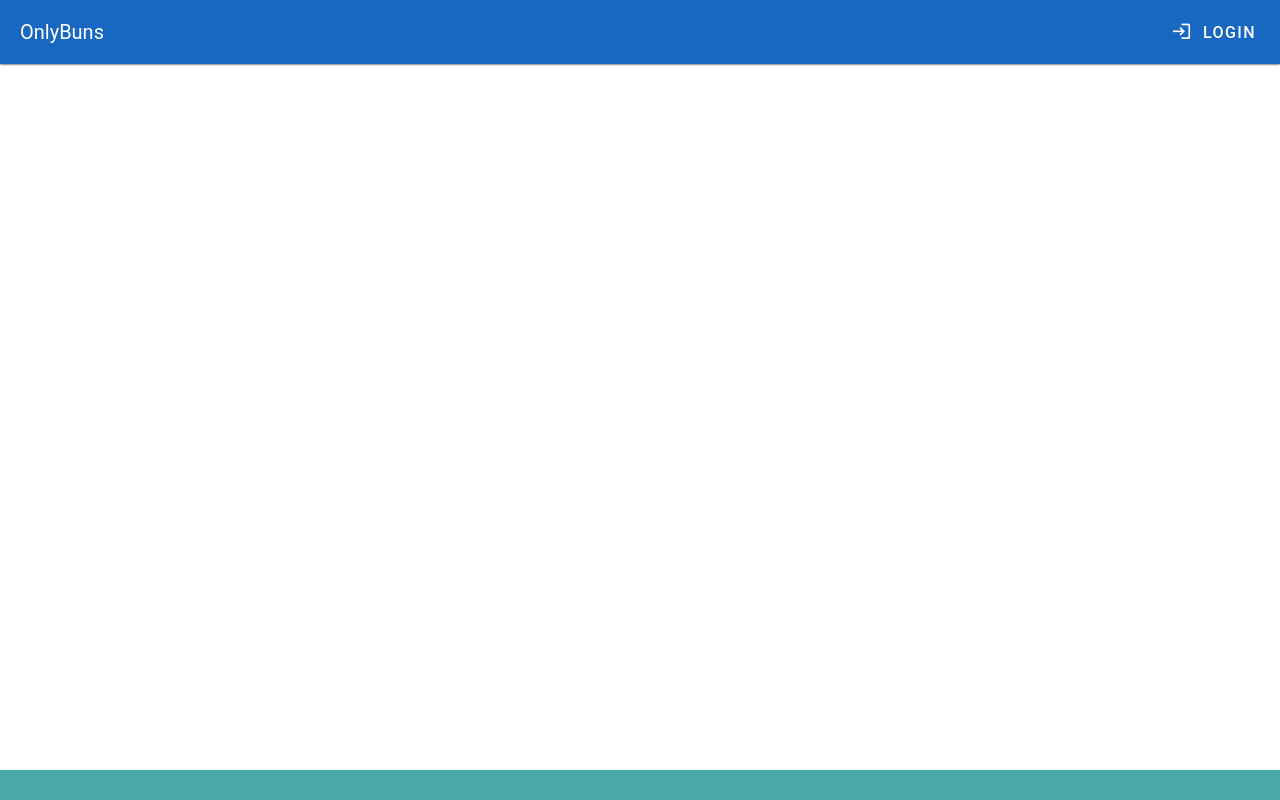
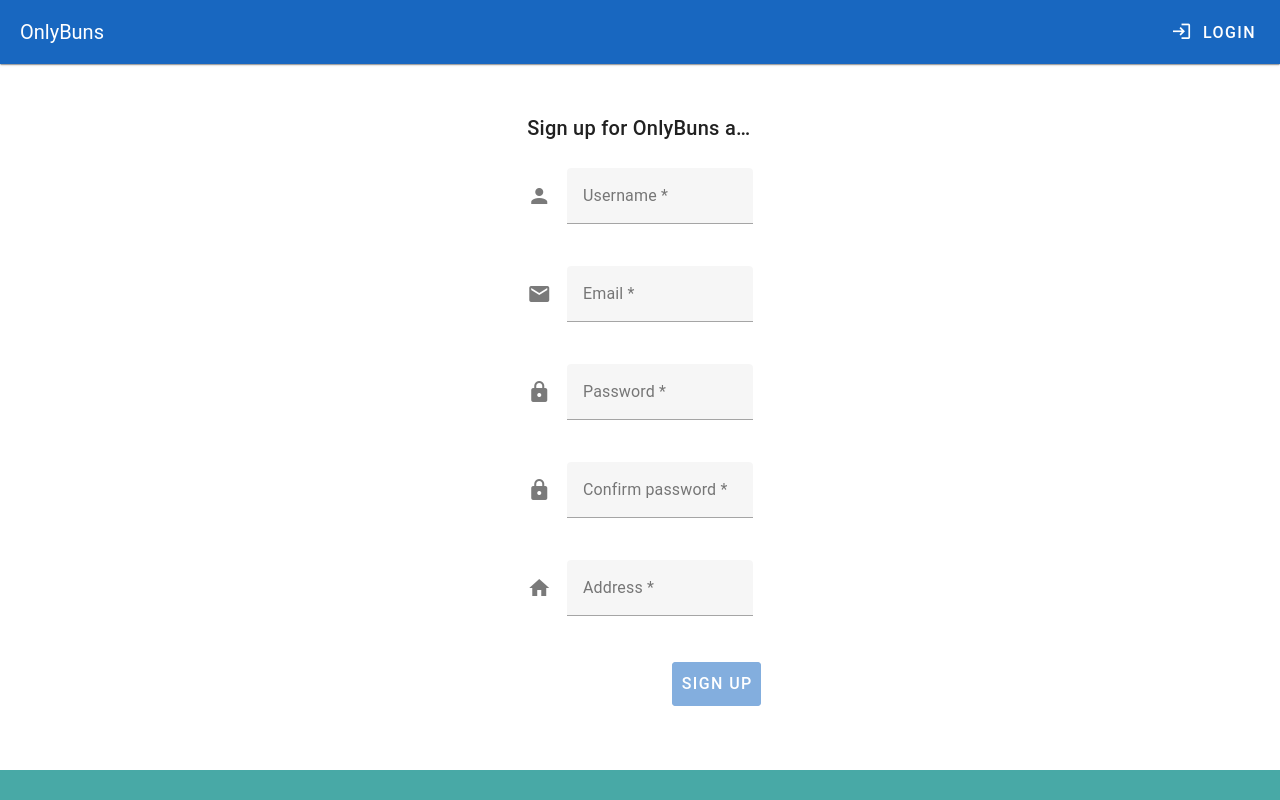
Before and after one commit to CerTech-Solutions/OnlyBuns, a Vue app in the folder frontend/: page /signup in a window 1280 px wide. Before the commit this address had no page. Built offline with nearby package versions, Linux system fonts and the light colour scheme.

Commit message:
feat: Added SignUpView for user registration

```diff
--- a/frontend/src/router/index.js
+++ b/frontend/src/router/index.js
@@ -1,19 +1,13 @@
 import { createRouter, createWebHistory } from 'vue-router';
 import LoginView from '../views/LoginView.vue';
 import HomeView from '../views/HomeView.vue';
+import SignUpView from '../views/SignUpView.vue';
 
 // Define your routes
 const routes = [
-  {
-    path: '/',
-    name: 'Home',
-    component: HomeView
-  },
-  {
-    path: '/login',
-    name: 'Login',
-    component: LoginView
-  }
+  { path: '/', name: 'Home', component: HomeView },
+  { path: '/login', name: 'Login', component: LoginView },
+  { path: '/signup', name: 'SignUp', component: SignUpView }
 ];
 
 // Create the router instance
--- a/frontend/src/views/LoginView.vue
+++ b/frontend/src/views/LoginView.vue
@@ -76,7 +76,7 @@ export default {
       });
     },
     signUp() {
-
+      this.$router.push("/signup");
     }
   }
 };
--- /dev/null
+++ b/frontend/src/views/SignUpView.vue
@@ -0,0 +1,150 @@
+<template>
+  <v-container>
+    <v-row justify="center">
+      <v-col lg="3">
+        <v-card variant="text">
+          <v-card-title class="headline">Sign up for OnlyBuns account</v-card-title>
+          <v-spacer></v-spacer>
+          <v-card-text>
+            <v-form v-model="valid">
+              <v-text-field
+                label="Username *"
+                v-model="username"
+                prepend-icon="mdi-account"
+                :rules="usernameRules"
+                required
+              ></v-text-field>
+              <br>
+              <v-text-field
+                label="Email *"
+                v-model="email"
+                prepend-icon="mdi-email"
+                type="email"
+                :rules="emailRules"
+                required
+              ></v-text-field>
+              <br>
+              <v-text-field
+                label="Password *"
+                v-model="password"
+                prepend-icon="mdi-lock"
+                type="password"
+                :rules="passwordRules"
+                required
+              ></v-text-field>
+              <br>
+              <v-text-field
+                label="Confirm password *"
+                v-model="confirmPassword"
+                prepend-icon="mdi-lock"
+                type="password"
+                :rules="confirmPasswordRules"
+                required
+              ></v-text-field>
+              <br>
+              <v-text-field
+                label="Address *"
+                v-model="address"
+                prepend-icon="mdi-home"
+                :rules="addressRules"
+                required
+              ></v-text-field>
+              <v-alert v-if="errorMessage" type="error">{{ errorMessage }}</v-alert>
+            </v-form>
+          </v-card-text>
+          <v-card-actions>
+            <v-spacer></v-spacer>
+            <v-btn variant="elevated" color="primary" size="large" @click="signUp" :disabled="!valid">Sign Up</v-btn>
+          </v-card-actions>
+        </v-card>
+      </v-col>
+    </v-row>
+		<v-snackbar v-model="snackbar" :timeout="snackbarTimeout" color="success">
+      {{ snackbarMessage }}
+    </v-snackbar>
+  </v-container>
+</template>
+
+<script>
+import axios from '@/utils/axiosInstance';
+import { store } from '@/utils/store';
+
+export default {
+  data() {
+    return {
+      valid: false,
+			snackbar: false,
+			snackbarMessage: '',
+			snackbarTimeout: 2500,
+      username: '',
+      usernameRules: [
+        v => !!v || 'Username is required',
+      ],
+      email: '',
+      emailRules: [
+        v => !!v || 'Email is required',
+        v => /.+@.+\..+/.test(v) || 'Email must be valid',
+      ],
+      password: '',
+      passwordRules: [
+        v => !!v || 'Password is required',
+        v => v.length >= 6 || 'Password must be at least 6 characters',
+      ],
+      confirmPassword: '',
+      confirmPasswordRules: [
+        v => !!v || 'Confirm password is required',
+        v => v === this.password || 'Passwords must match',
+      ],
+      address: '',
+      addressRules: [
+        v => !!v || 'Address is required',
+      ],
+      errorMessage: ''
+    };
+  },
+  methods: {
+    signUp() {
+      if (!this.valid) {
+        return;
+      }
+
+      axios.post('/user/register', {
+        username: this.username,
+        email: this.email,
+        password: this.password,
+        address: this.address
+      })
+      .then(response => {
+				this.snackbarMessage = 'Account successfully created! Confirmation email sent.';
+				this.snackbar = true;
+				this.resetForm();
+        setTimeout(() => {
+					this.$router.push("/login");
+				}, this.snackbarTimeout);
+      })
+      .catch(error => {
+        this.errorMessage = error.response.data.errors[0].message;
+      });
+    },
+		resetForm() {
+			this.username = '';
+			this.email = '';
+			this.password = '';
+			this.confirmPassword = '';
+			this.address = '';
+			this.errorMessage = '';
+			this.valid = false;
+		}
+  }
+};
+</script>
+
+<style scoped>
+.v-container {
+  margin-top: 2vh;
+}
+
+.v-card {
+  padding: 3%;
+}
+</style>
```
